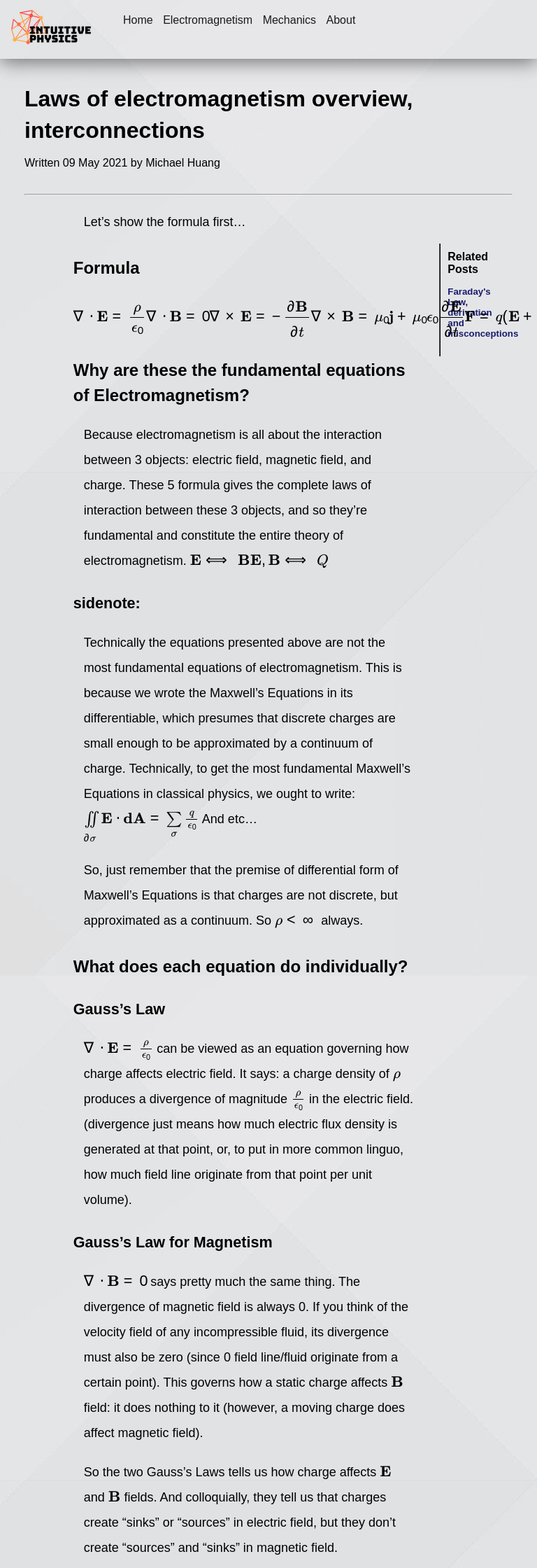
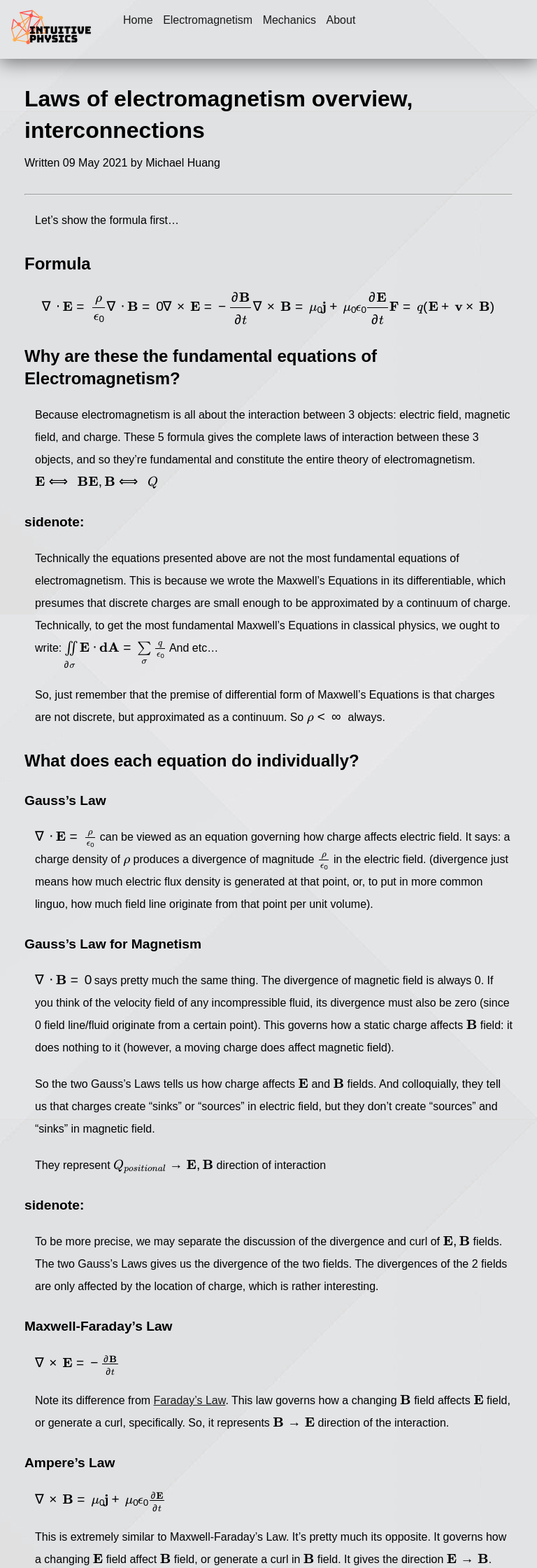
Before and after one commit to IntuitivePhysics/IntuitivePhysics, a Jekyll site: the page built from _posts/2021-05-09-maxwell-equations-overview.md, in a window 768 px wide. Shown: the top 2240 px of the page at 70% size. Built offline with Jekyll 4.4.1, drawn with Linux system fonts in a browser that asks for light colours; formulas are drawn with MathJax 3.

Commit message:
mobile format

```diff
--- a/_sass/main.scss
+++ b/_sass/main.scss
@@ -165,6 +165,10 @@ footer{
 .head-content h2{
     margin-bottom: 10px;
 }
+.head-content{
+    margin-left: 15%;
+    margin-right: 15%;
+}
 
 p a{
     text-decoration: underline;
@@ -179,6 +183,7 @@ p a:hover{
 }
 
 .related-post{
+    width: 15%;
     margin-top: 10%;
     border-left: 2px ridge black;
     padding: 10px;
@@ -203,11 +208,14 @@ p a:hover{
     font-style: italic;
 }
 .float-child-desk{
-    float: none;
+    float: left;
 }
 .post-mid{
     line-height: 2em;
-    width: 100%;
+    padding-left: 10%;
+    width: 85%;
+    padding-right: 5%;
+    box-sizing: border-box;
     font-size: large;
     a{
         text-decoration: underline;
@@ -246,21 +254,23 @@ p a:hover{
 }
 
 
-@media only screen and (min-width: 768px) {
+@media only screen and (max-width: 768px) {
     .post-mid{
-        padding-left: 10%;
-        width: 85%;
-        padding-right: 5%;
-        box-sizing: border-box;
+        padding-left: 0;
+        width: 100%;
+        padding-right: 0;
+        font-size: medium;
     }
     .head-content{
-        margin-left: 15%;
-        margin-right: 15%;
+        margin-left: 0;
+        margin-right: 0;
     }
     .float-child-desk{
-        float: left;
+        float: none;
     }
     .related-post{
-        width: 15%;
+        width: auto;
+        border-left: none;
+        border-top: 2px ridge black;
     }
 }
```
